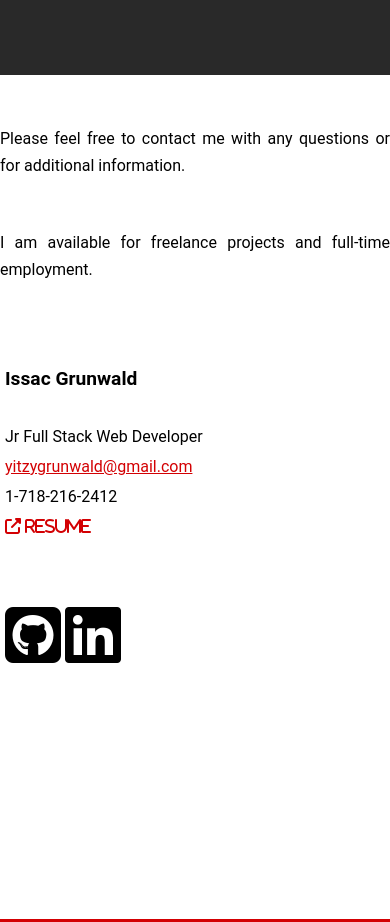
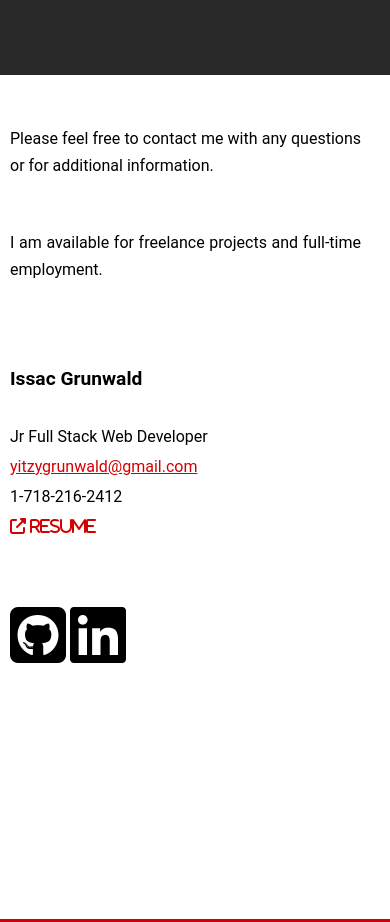
Before and after one commit to issacg1/issac.github.io, a plain HTML site: page index.html in a window 390 px wide. Shown: the part 8401-9323 px from the top of the page. Drawn offline with nearby package versions, Linux system fonts and the light colour scheme.

Commit message:
fixed contact copy left margin updated resume link

```diff
--- a/style/media.css
+++ b/style/media.css
@@ -512,56 +512,56 @@
 
 	.sentence{
 		height: 84px;
-		width: 100vw;
-		margin-left: 0px;
+		width: 90vw;
 		margin-top: 50px;
+		margin-left: 10px;
 	}
 
 	.sentence2{
 		height: 84px;
-		width: 100vw;
-		margin-left: 0px;
+		width: 90vw;
+		margin-left: 10px;
 		margin-top: 20px;
 	}
 
 	.name2{
 		height: 10px;
-		width: 100vw;
-		margin-left: 5px;
+		width: 90vw;
+		margin-left: 10px;
 		margin-top: 50px;
 	}
 
 	.title2{
 		height: 10px;
-		width: 100vw;
-		margin-left: 5px;
+		width: 90vw;
+		margin-left: 10px;
 		margin-top: 50px;
 	}
 
 	.email{
 		height: 10px;
-		width: 100vw;
-		margin-left: 5px;
+		width: 90vw;
+		margin-left: 10px;
 		margin-top: 20px;
 	}
 
 	.number{
 		height: 10px;
-		width: 100vw;
-		margin-left: 5px;
+		width: 90vw;
+		margin-left: 10px;
 		margin-top: 20px;
 	}
 	.resume{
 		height: 10px;
-		width: 100vw;
-		margin-left: 5px;
+		width: 90vw;
+		margin-left: 10px;
 		margin-top: 20px;
 	}
 
 	.contactList{
 		height: 84px;
-		width: 100vw;
-		margin-left: 5px;
+		width: 90vw;
+		margin-left: 10px;
 		margin-top: 80px;
 	}
 
```
